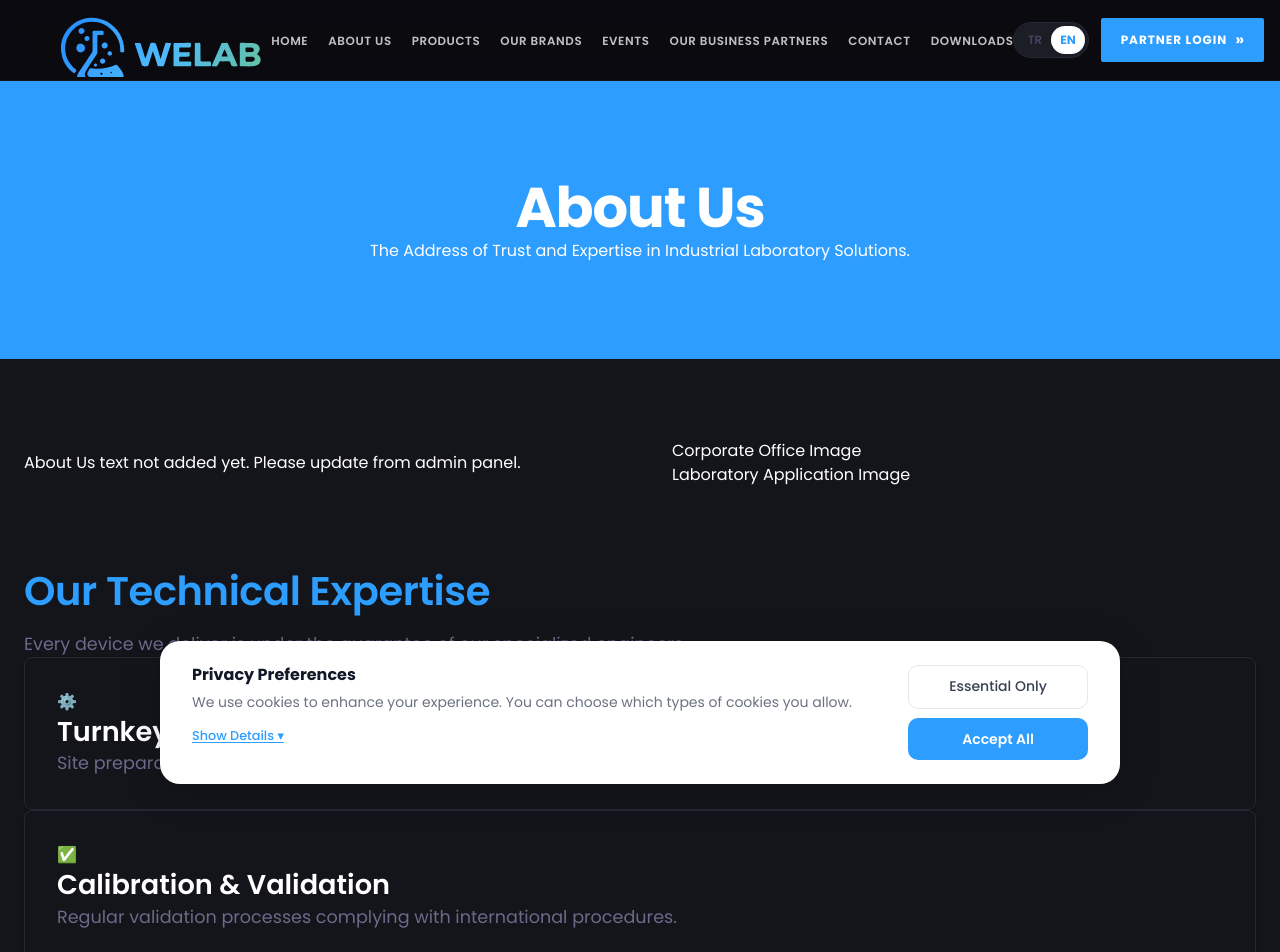
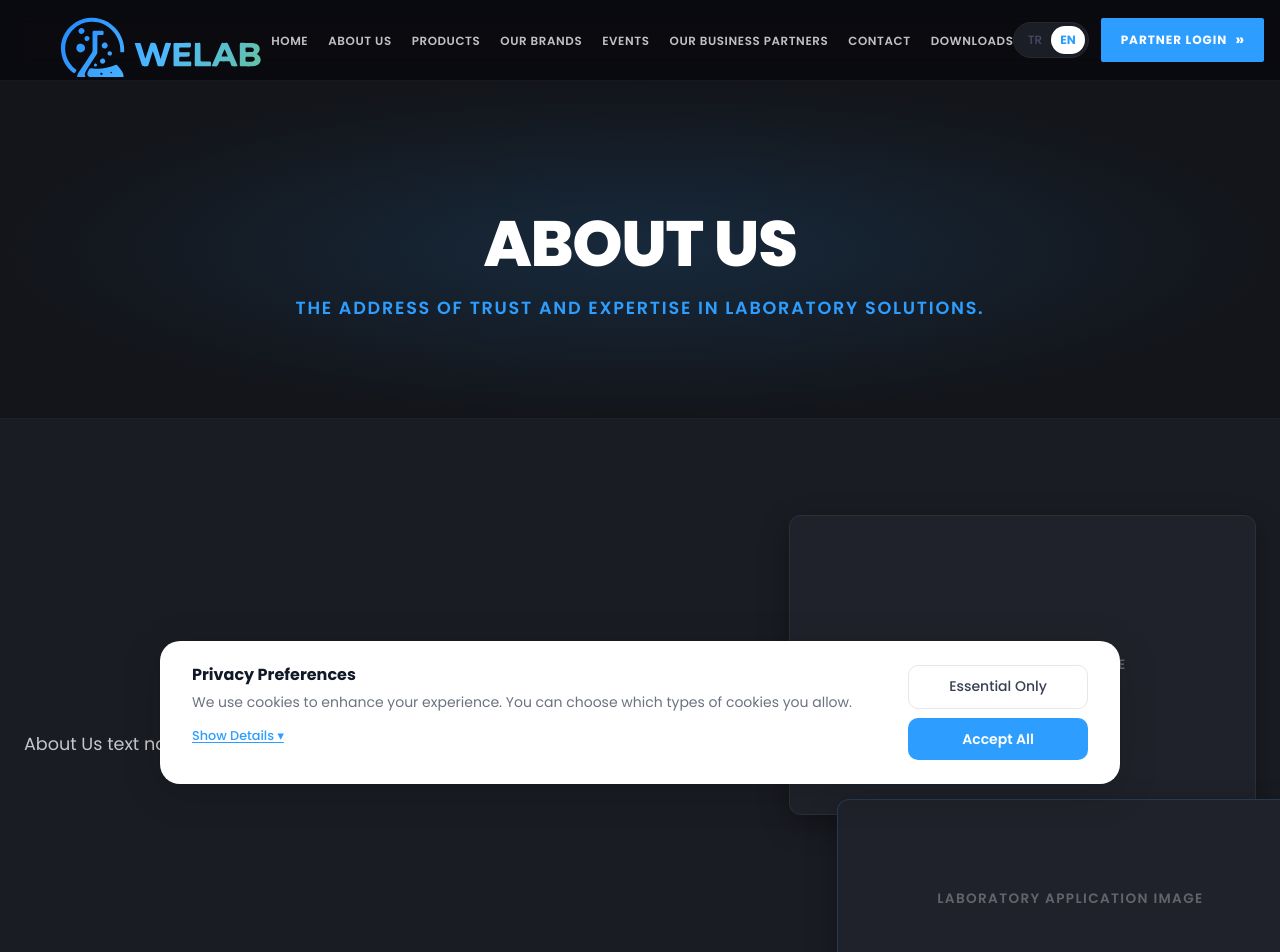
Before and after one commit to ayspelin/welab, a Next.js app: page /en/about in a window 1280 px wide. Shown: the top 952 px of the page. Built offline with nearby package versions, Linux system fonts and the light colour scheme; no server answers; the database is empty.

Commit message:
fix: hakkımızda sayfası,mainpage markalar

```diff
--- a/src/app/[locale]/about/about.module.css
+++ b/src/app/[locale]/about/about.module.css
@@ -1,126 +1,201 @@
 .pageHeader {
-    background-color: var(--primary);
-    color: white;
-    padding-block: 6rem;
+    position: relative;
+    background-color: var(--background);
+    padding-block: 8rem 6rem;
     text-align: center;
+    overflow: hidden;
+    border-bottom: 1px solid rgba(255, 255, 255, 0.05);
 }
 
-.headerTitle {
-    margin-bottom: 1rem;
-    font-size: clamp(2.5rem, 5vw, 3.5rem);
+.pageHeader::before {
+    content: '';
+    position: absolute;
+    inset: 0;
+    background: radial-gradient(ellipse at center, rgba(45, 158, 255, 0.15) 0%, var(--background) 70%);
+    z-index: 0;
 }
 
-.headerDesc {
-    color: var(--gray-300);
-    font-size: 1.25rem;
+.headerContainer {
+    position: relative;
+    z-index: 1;
+}
+
+.pageTitle {
+    color: #ffffff;
+    font-size: clamp(2rem, 5vw, 4rem);
+    font-weight: 800;
+    text-transform: uppercase;
+    letter-spacing: -0.02em;
+    margin-bottom: 1rem;
+}
+
+.pageDesc {
+    color: var(--primary);
+    font-size: 1.1rem;
+    font-weight: 600;
+    text-transform: uppercase;
+    letter-spacing: 0.1em;
+    max-width: 700px;
+    margin-inline: auto;
+}
+
+/* About Content Section */
+.contentSection {
+    background-color: var(--background-2);
+    padding-block: 6rem;
+}
+
+.contentGrid {
+    display: grid;
+    grid-template-columns: 1.2fr 0.8fr;
+    gap: 4rem;
+    align-items: center;
+}
+
+.textContent {
+    color: rgba(255, 255, 255, 0.75);
+    font-size: 1.1rem;
+    line-height: 1.8;
+    overflow-wrap: break-word;
+    word-wrap: break-word;
+    white-space: pre-wrap !important;
+    max-width: 100%;
+}
+
+.textContent * {
+    white-space: pre-wrap !important;
+    max-width: 100%;
+    word-break: break-word;
+}
+
+.textContent p {
+    margin-bottom: 1.5rem;
+}
+
+.textContent h2, .textContent h3 {
+    color: #ffffff;
+    margin-top: 2rem;
+    margin-bottom: 1rem;
+    font-weight: 700;
+}
+
+.imageGallery {
+    display: flex;
+    flex-direction: column;
+    gap: 2rem;
+}
+
+.imageMain, .imageSecondary {
+    position: relative;
+    width: 100%;
+    background-color: var(--background-card);
+    border: 1px solid rgba(255, 255, 255, 0.06);
+    border-radius: var(--radius-lg);
+    overflow: hidden;
+    display: flex;
+    align-items: center;
+    justify-content: center;
+    box-shadow: 0 10px 30px rgba(0, 0, 0, 0.3);
+}
+
+.imageMain {
+    height: 300px;
+}
+
+.imageSecondary {
+    height: 200px;
+    margin-left: 3rem;
+    margin-top: -3rem;
+    border-color: rgba(45, 158, 255, 0.2);
+}
+
+.placeholderLabel {
+    color: rgba(255, 255, 255, 0.3);
+    font-weight: 600;
+    text-transform: uppercase;
+    letter-spacing: 0.1em;
+    font-size: 0.85rem;
+}
+
+/* Expertise Section */
+.expertiseSection {
+    background-color: var(--background);
+    padding-block: 6rem;
+}
+
+.expertiseHeader {
+    text-align: center;
+    margin-bottom: 4rem;
+}
+
+.expertiseHeader h2 {
+    font-size: clamp(1.8rem, 4vw, 3rem);
+    color: #ffffff;
+    font-weight: 800;
+    text-transform: uppercase;
+    margin-bottom: 1rem;
+}
+
+.expertiseHeader p {
+    color: var(--text-muted);
+    font-size: 1.1rem;
     max-width: 600px;
     margin-inline: auto;
 }
 
-.contentGrid {
+.expertiseGrid {
     display: grid;
-    grid-template-columns: 1fr 1fr;
-    gap: 4rem;
-    align-items: center;
+    grid-template-columns: repeat(2, 1fr);
+    gap: 2rem;
 }
 
-.sectionTitle {
-    color: var(--primary);
-    margin-bottom: 1.5rem;
+.expertiseCard {
+    background-color: var(--background-card);
+    border: 1px solid rgba(255, 255, 255, 0.05);
+    border-radius: var(--radius-md);
+    padding: 2.5rem;
+    transition: all 0.3s ease;
+    display: flex;
+    flex-direction: column;
+    gap: 1rem;
 }
 
-.sectionTitleCenter {
-    color: var(--primary);
-    margin-bottom: 3rem;
-    text-align: center;
-    font-size: 2.25rem;
+.expertiseCard:hover {
+    background-color: var(--background-card-hover);
+    transform: translateY(-5px);
+    border-color: rgba(45, 158, 255, 0.3);
+    box-shadow: 0 15px 35px rgba(0, 0, 0, 0.4);
 }
 
-.paragraph {
-    color: var(--gray-700);
-    font-size: 1.125rem;
-    line-height: 1.7;
-    margin-bottom: 1.5rem;
-}
-
-.missionVision {
-    display: grid;
-    grid-template-columns: 1fr 1fr;
-    gap: 2rem;
-    margin-top: 3rem;
-}
-
-.mvCard {
-    background-color: var(--gray-50);
-    padding: 1.5rem;
-    border-radius: var(--radius-md);
-    border-left: 4px solid var(--secondary);
-}
-
-.mvCard h3 {
-    color: var(--primary);
-    margin-bottom: 0.75rem;
-    font-size: 1.25rem;
-}
-
-.mvCard p {
-    color: var(--gray-600);
-    font-size: 0.95rem;
-    line-height: 1.6;
-}
-
-.imageContent {
-    height: 100%;
-}
-
-.imagePlaceholder {
-    width: 100%;
-    height: 100%;
-    min-height: 400px;
-    background-color: var(--gray-200);
-    border-radius: var(--radius-lg);
+.expIcon {
+    font-size: 2.5rem;
+    background: rgba(45, 158, 255, 0.1);
+    width: 60px;
+    height: 60px;
     display: flex;
     align-items: center;
     justify-content: center;
-    color: var(--gray-500);
-    font-weight: 500;
-    box-shadow: var(--shadow-md);
+    border-radius: 12px;
+    margin-bottom: 0.5rem;
+    border: 1px solid rgba(45, 158, 255, 0.2);
 }
 
-.expertiseCard {
-    background-color: var(--background);
-    padding: 2rem;
-    border-radius: var(--radius-md);
-    border: 1px solid var(--gray-200);
-    box-shadow: var(--shadow-sm);
-}
-
-.expertiseTitle {
-    color: var(--primary);
-    font-size: 1.25rem;
-    margin-bottom: 1rem;
+.expertiseCard h3 {
+    color: #ffffff;
+    font-size: 1.3rem;
+    font-weight: 700;
 }
 
 .expertiseCard p {
-    color: var(--gray-600);
-    line-height: 1.6;
-}
-
-.expertiseSection h2 {
-    font-size: 2.5rem;
-    color: var(--primary);
-    margin-bottom: 1rem;
-}
-
-.expertiseSection p {
-    color: var(--gray-500);
-    font-size: 1.1rem;
+    color: var(--text-muted);
+    line-height: 1.7;
 }
 
 /* References Section */
 .referencesSection {
-    padding: 6rem 0;
-    background-color: var(--gray-50);
+    background-color: var(--background-2);
+    padding-block: 6rem;
+    border-top: 1px solid rgba(255, 255, 255, 0.05);
 }
 
 .sectionHeader {
@@ -129,26 +204,29 @@
 }
 
 .sectionHeader h2 {
-    font-size: 2.5rem;
-    color: var(--primary);
+    font-size: clamp(1.8rem, 4vw, 3rem);
+    color: #ffffff;
+    font-weight: 800;
+    text-transform: uppercase;
     margin-bottom: 1rem;
 }
 
 .sectionHeader p {
-    color: var(--gray-500);
+    color: var(--text-muted);
+    font-size: 1.1rem;
 }
 
 .referencesGrid {
     display: grid;
-    grid-template-columns: repeat(auto-fill, minmax(200px, 1fr));
+    grid-template-columns: repeat(auto-fill, minmax(220px, 1fr));
     gap: 2rem;
 }
 
 .referenceCard {
-    background: white;
+    background-color: var(--background-card);
+    border: 1px solid rgba(255, 255, 255, 0.05);
+    border-radius: var(--radius-md);
     padding: 2rem;
-    border-radius: 12px;
-    border: 1px solid var(--gray-200);
     display: flex;
     flex-direction: column;
     align-items: center;
@@ -158,65 +236,83 @@
 
 .referenceCard:hover {
     transform: translateY(-5px);
-    box-shadow: 0 10px 30px rgba(0, 0, 0, 0.05);
-    border-color: var(--primary);
+    background-color: var(--background-card-hover);
+    border-color: rgba(255, 255, 255, 0.15);
+    box-shadow: 0 10px 30px rgba(0, 0, 0, 0.3);
 }
 
 .refLogoWrapper {
     position: relative;
     width: 100%;
-    height: 60px;
+    height: 70px;
     margin-bottom: 1.5rem;
+    transition: transform 0.3s ease;
+}
+
+.referenceCard:hover .refLogoWrapper {
+    transform: scale(1.05);
 }
 
 .refInitial {
-    width: 60px;
-    height: 60px;
-    background-color: var(--primary);
-    color: white;
+    width: 70px;
+    height: 70px;
+    background-color: rgba(45, 158, 255, 0.1);
+    border: 1px solid rgba(45, 158, 255, 0.3);
+    color: var(--primary);
     display: flex;
     align-items: center;
     justify-content: center;
-    font-size: 1.5rem;
-    font-weight: 700;
+    font-size: 1.8rem;
+    font-weight: 800;
     border-radius: 50%;
     margin-bottom: 1.5rem;
 }
 
 .refName {
     font-size: 1.1rem;
-    font-weight: 600;
-    color: var(--gray-800);
+    font-weight: 700;
+    color: rgba(255, 255, 255, 0.9);
     margin-bottom: 0.5rem;
 }
 
 .refSector {
-    font-size: 0.85rem;
-    color: var(--gray-500);
+    font-size: 0.8rem;
+    color: var(--primary);
     text-transform: uppercase;
-    letter-spacing: 0.05em;
+    letter-spacing: 0.1em;
+    font-weight: 600;
 }
 
+/* Responsiveness */
 @media (max-width: 1024px) {
     .contentGrid {
         grid-template-columns: 1fr;
+        gap: 3rem;
+        padding-inline: 1rem;
     }
 
-    .missionVision {
-        grid-template-columns: 1fr;
+    .imageSecondary {
+        margin-left: 0;
+        margin-top: 1rem;
     }
 }
+
 @media (max-width: 768px) {
     .expertiseGrid {
         grid-template-columns: 1fr;
     }
 
-    .expertiseSection h2 {
-        font-size: 2rem;
+    .referencesGrid {
+        grid-template-columns: repeat(auto-fill, minmax(160px, 1fr));
+        gap: 1.5rem;
     }
 
-    .referencesGrid {
-        grid-template-columns: repeat(auto-fill, minmax(150px, 1fr));
-        gap: 1.5rem;
+    .pageHeader {
+        padding-block: 6rem 4rem;
+        padding-inline: 1rem;
+    }
+
+    .expertiseSection, .referencesSection, .contentSection {
+        padding-inline: 1rem;
     }
 }
--- a/src/app/[locale]/about/page.tsx
+++ b/src/app/[locale]/about/page.tsx
@@ -35,13 +35,17 @@ export default async function AboutUs() {
     return (
         <>
             <section className={styles.pageHeader}>
-                <div className="container">
+                <div className={`container ${styles.headerContainer}`}>
                     <h1 className={styles.pageTitle}>{t('aboutUs')}</h1>
-                    <p className={styles.pageDesc}>The Address of Trust and Expertise in Industrial Laboratory Solutions.</p>
+                    <p className={styles.pageDesc}>
+                        {locale === 'tr'
+                            ? 'Laboratuvar Çözümlerinde Güven ve Uzmanlığın Adresi.'
+                            : 'The Address of Trust and Expertise in Laboratory Solutions.'}
+                    </p>
                 </div>
             </section>
 
-            <section className={`section ${styles.contentSection}`}>
+            <section className={styles.contentSection}>
                 <div className={`container ${styles.contentGrid}`}>
                     <div
                         className={styles.textContent}
@@ -50,10 +54,34 @@ export default async function AboutUs() {
 
                     <div className={styles.imageGallery}>
                         <div className={styles.imageMain}>
-                            <span className={styles.placeholderLabel}>Corporate Office Image</span>
+                            {settingsAny?.aboutImageMain ? (
+                                <Image
+                                    src={settingsAny.aboutImageMain}
+                                    alt="About Us Image Main"
+                                    fill
+                                    style={{ objectFit: 'cover' }}
+                                    sizes="(max-width: 768px) 100vw, 50vw"
+                                />
+                            ) : (
+                                <span className={styles.placeholderLabel}>
+                                    {locale === 'tr' ? 'Merkez Ofis Görseli' : 'Corporate Office Image'}
+                                </span>
+                            )}
                         </div>
                         <div className={styles.imageSecondary}>
-                            <span className={styles.placeholderLabel}>Laboratory Application Image</span>
+                            {settingsAny?.aboutImageSecondary ? (
+                                <Image
+                                    src={settingsAny.aboutImageSecondary}
+                                    alt="About Us Image Secondary"
+                                    fill
+                                    style={{ objectFit: 'cover' }}
+                                    sizes="(max-width: 768px) 100vw, 50vw"
+                                />
+                            ) : (
+                                <span className={styles.placeholderLabel}>
+                                    {locale === 'tr' ? 'Laboratuvar Uygulama Görseli' : 'Laboratory Application Image'}
+                                </span>
+                            )}
                         </div>
                     </div>
                 </div>
@@ -83,7 +111,11 @@ export default async function AboutUs() {
                 <div className="container">
                     <div className={styles.sectionHeader}>
                         <h2>{t('references')}</h2>
-                        <p>Trusted by leading institutions across various sectors.</p>
+                        <p>
+                            {locale === 'tr'
+                                ? 'Farklı sektörlerden öncü kurumların tercihi.'
+                                : 'Trusted by leading institutions across various sectors.'}
+                        </p>
                     </div>
 
                     <div className={styles.referencesGrid}>
--- a/src/app/api/settings/route.ts
+++ b/src/app/api/settings/route.ts
@@ -32,6 +32,8 @@ export async function POST(req: NextRequest) {
             phone: data.phone,
             email: data.email,
             address: data.address,
+            aboutImageMain: data.aboutImageMain ?? null,
+            aboutImageSecondary: data.aboutImageSecondary ?? null,
             // Content Management
             expertise_tr: data.expertise_tr ?? null,
             expertise_en: data.expertise_en ?? null,
--- a/src/components/BrandsSection.module.css
+++ b/src/components/BrandsSection.module.css
@@ -1,53 +1,89 @@
 .brandsSection {
-    padding-block: 4rem 6rem;
+    padding-block: 5rem 6rem;
     background-color: var(--background);
+    overflow: hidden;
 }
 
 .header {
     text-align: center;
-    margin-bottom: 3rem;
+    margin-bottom: 3.5rem;
+    position: relative;
+    z-index: 2;
 }
 
 .subtitle {
     display: block;
-    font-size: 0.875rem;
+    font-size: 0.7rem;
     text-transform: uppercase;
-    letter-spacing: 0.1em;
-    color: var(--gray-500);
-    margin-bottom: 0.5rem;
-    font-weight: 500;
+    letter-spacing: 0.15em;
+    color: var(--primary);
+    margin-bottom: 0.75rem;
+    font-weight: 700;
 }
 
 .title {
-    color: var(--gray-900);
-    font-size: 2.5rem;
-    font-weight: 700;
+    color: #ffffff;
+    font-size: clamp(2rem, 4vw, 3rem);
+    font-weight: 800;
+    text-transform: uppercase;
+    letter-spacing: -0.01em;
 }
 
-.grid {
-    display: grid;
-    grid-template-columns: repeat(auto-fill, minmax(180px, 1fr));
-    gap: 1.5rem;
+/* Marquee / Slider setup */
+.marqueeContainer {
+    position: relative;
+    display: flex;
+    overflow: hidden;
+    user-select: none;
+    gap: 2rem;
+    padding-block: 1rem;
+    /* Optional edge gradients for smooth fade-in/fade-out */
+    -webkit-mask-image: linear-gradient(to right, transparent, black 10%, black 90%, transparent);
+    mask-image: linear-gradient(to right, transparent, black 10%, black 90%, transparent);
+}
+
+.marqueeContent {
+    flex-shrink: 0;
+    display: flex;
+    justify-content: space-around;
+    min-width: 100%;
+    gap: 2rem;
+    animation: scroll 40s linear infinite;
+}
+
+.marqueeContainer:hover .marqueeContent {
+    animation-play-state: paused;
+}
+
+@keyframes scroll {
+    from {
+        transform: translateX(0);
+    }
+    to {
+        transform: translateX(calc(-100% - 2rem));
+    }
 }
 
 .card {
-    background-color: white;
-    border: 1px solid var(--gray-200);
-    border-radius: var(--radius-sm);
-    padding: 1.5rem;
+    background: rgba(255, 255, 255, 0.03);
+    border: 1px solid rgba(255, 255, 255, 0.08);
+    border-radius: var(--radius-md);
+    padding: 1.5rem 2rem;
     display: flex;
     align-items: center;
     justify-content: center;
-    width: 100%;
-    aspect-ratio: 1 / 1;
-    transition: all 0.2s ease;
-    box-shadow: var(--shadow-sm);
+    height: 110px;
+    min-width: 200px;
+    transition: all 0.3s ease;
+    backdrop-filter: blur(8px);
+    cursor: pointer;
 }
 
 .card:hover {
+    background: rgba(255, 255, 255, 0.08);
+    border-color: rgba(255, 255, 255, 0.2);
     transform: translateY(-4px);
-    box-shadow: var(--shadow-md);
-    border-color: var(--primary-light);
+    box-shadow: 0 10px 30px rgba(0, 0, 0, 0.3);
 }
 
 .imagePlaceholder {
@@ -60,21 +96,46 @@
 }
 
 .brandName {
-    font-weight: 600;
-    color: var(--gray-700);
-    font-size: 1.125rem;
+    font-weight: 700;
+    color: rgba(255, 255, 255, 0.85);
+    font-size: 1.1rem;
+    letter-spacing: 0.05em;
+    text-transform: uppercase;
 }
 
 /* Responsiveness adjustments for smaller screens */
 @media (max-width: 768px) {
-    .grid {
-        grid-template-columns: repeat(auto-fill, minmax(140px, 1fr));
+    .brandsSection {
+        padding-block: 4rem 4rem;
+    }
+
+    .card {
+        height: 80px;
+        min-width: 150px;
+        padding: 1rem;
+    }
+
+    .brandName {
+        font-size: 0.9rem;
+    }
+
+    .marqueeContainer {
         gap: 1rem;
+        -webkit-mask-image: linear-gradient(to right, transparent, black 15%, black 85%, transparent);
+        mask-image: linear-gradient(to right, transparent, black 15%, black 85%, transparent);
+    }
+
+    .marqueeContent {
+        gap: 1rem;
+        animation-duration: 25s; /* slightly faster on mobile */
+    }
+
+    @keyframes scroll {
+        from {
+            transform: translateX(0);
+        }
+        to {
+            transform: translateX(calc(-100% - 1rem));
+        }
     }
 }
-
-@media (max-width: 480px) {
-    .grid {
-        grid-template-columns: repeat(2, 1fr);
-    }
-}
```
Also changed, not shown: src/app/[locale]/admin/settings/page.tsx (+68 -0 lines), src/app/[locale]/page.module.css (+18 -6 lines), src/components/BrandsSection.tsx (+36 -21 lines), 1 other file (tests, documents, lock files or other folders).
